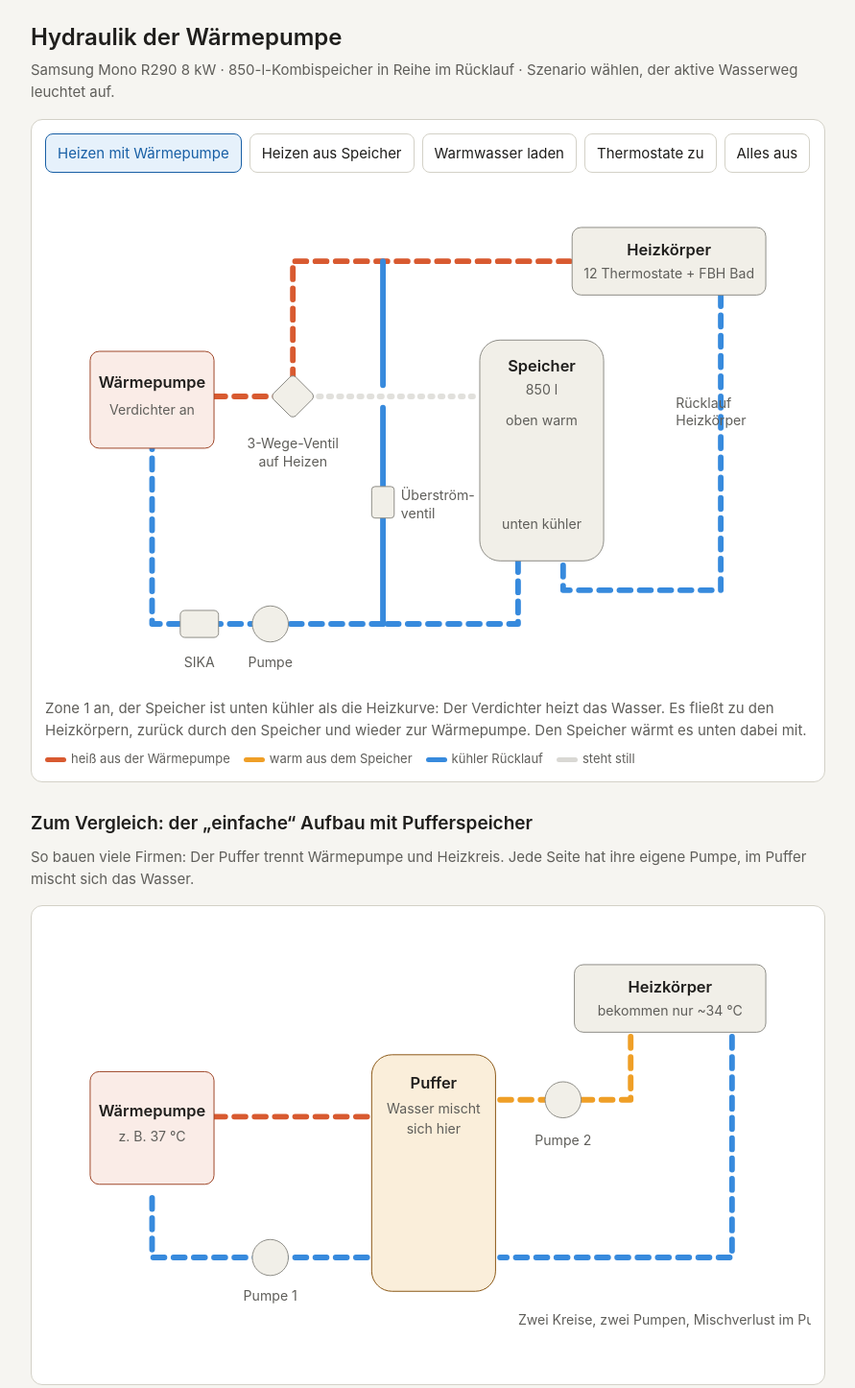
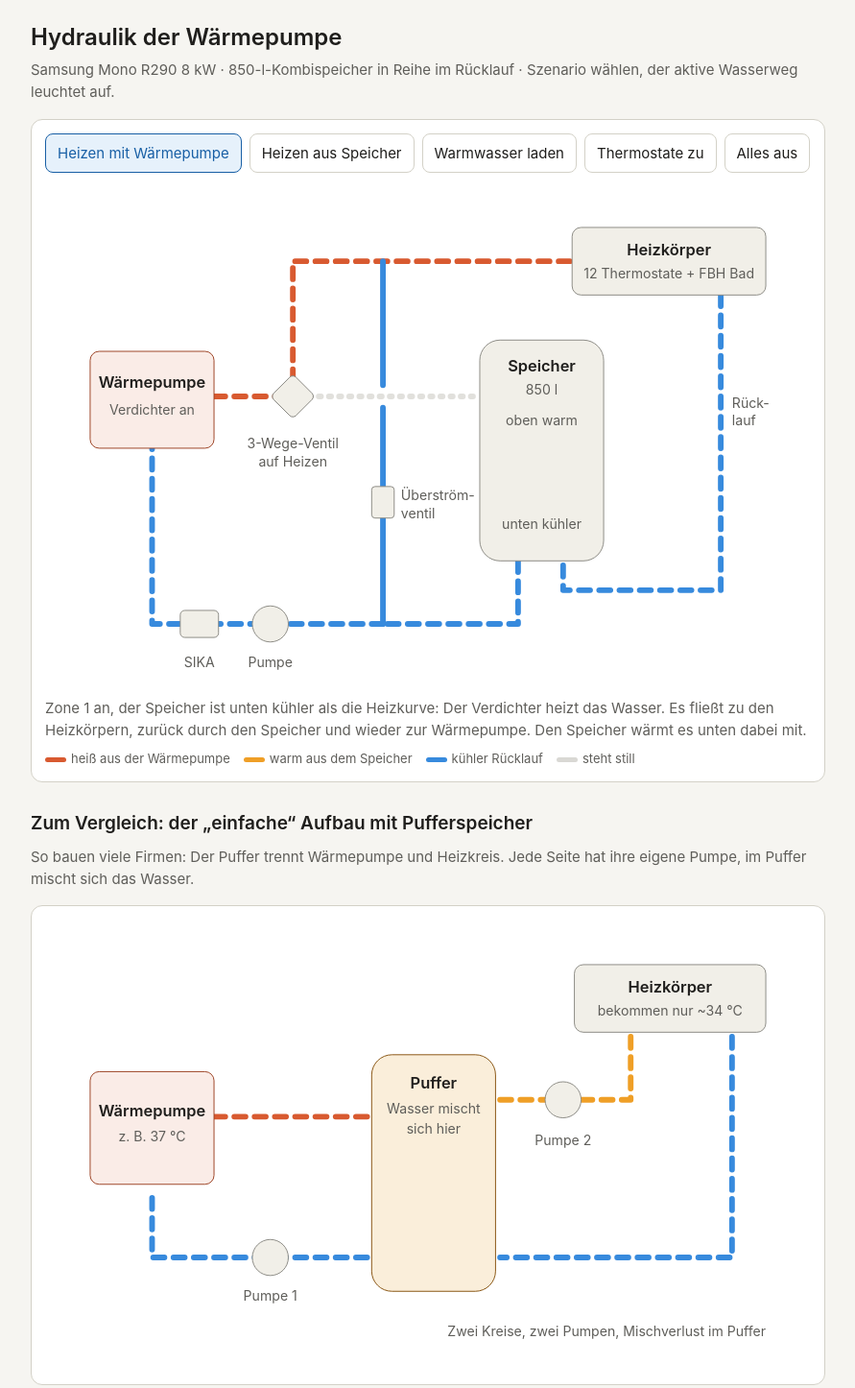
Before and after one commit to maltefehling/waermepumpe-hydraulik, a plain HTML site: page index.html in a window 1280 px wide. Shown: the top 1446 px of the page at 96% size, without its empty margins (194-1085 px from the left). Drawn offline with Linux system fonts and the light colour scheme.

Commit message:
Beschriftungen verschoben
Co-Authored-By: Claude Opus 5.5 <noreply@anthropic.com>

```diff
--- a/index.html
+++ b/index.html
@@ -71,7 +71,7 @@ footer{margin-top:28px;font-size:12px;color:var(--mut)}
 <text class="ts" x="137" y="430" text-anchor="middle">SIKA</text>
 <rect class="bx" x="290" y="270" width="20" height="28" rx="3"/>
 <text class="ts" x="316" y="282">Überström-</text><text class="ts" x="316" y="298">ventil</text>
-<text class="ts" x="560" y="200">Rücklauf</text><text class="ts" x="560" y="216">Heizkörper</text>
+<text class="ts" x="610" y="200">Rück-</text><text class="ts" x="610" y="216">lauf</text>
 </svg>
 <div class="cap" id="cap"></div>
 <div class="leg"><span><i style="background:var(--hot)"></i>heiß aus der Wärmepumpe</span><span><i style="background:var(--warm)"></i>warm aus dem Speicher</span><span><i style="background:var(--cold)"></i>kühler Rücklauf</span><span><i style="background:var(--off);opacity:.5"></i>steht still</span></div>
@@ -97,7 +97,7 @@ footer{margin-top:28px;font-size:12px;color:var(--mut)}
 <text class="ts" x="555" y="85" text-anchor="middle">bekommen nur ~34 °C</text>
 <circle class="bx" cx="200" cy="300" r="16"/><text class="ts" x="200" y="338" text-anchor="middle">Pumpe 1</text>
 <circle class="bx" cx="460" cy="160" r="16"/><text class="ts" x="460" y="200" text-anchor="middle">Pumpe 2</text>
-<text class="ts" x="420" y="360">Zwei Kreise, zwei Pumpen, Mischverlust im Puffer</text>
+<text class="ts" x="640" y="370" text-anchor="end">Zwei Kreise, zwei Pumpen, Mischverlust im Puffer</text>
 </svg>
 </div>
 
```
